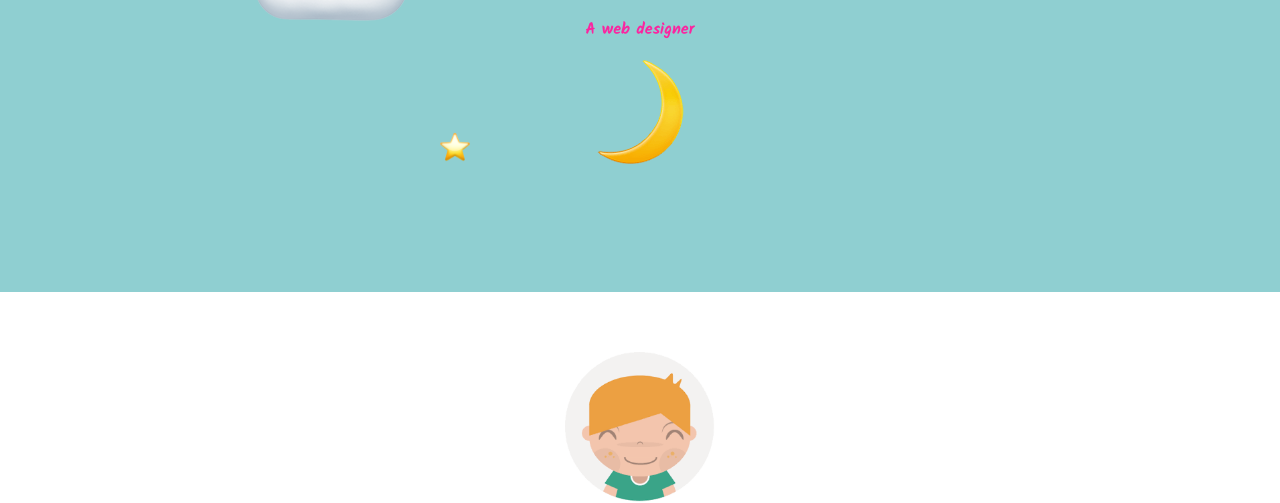
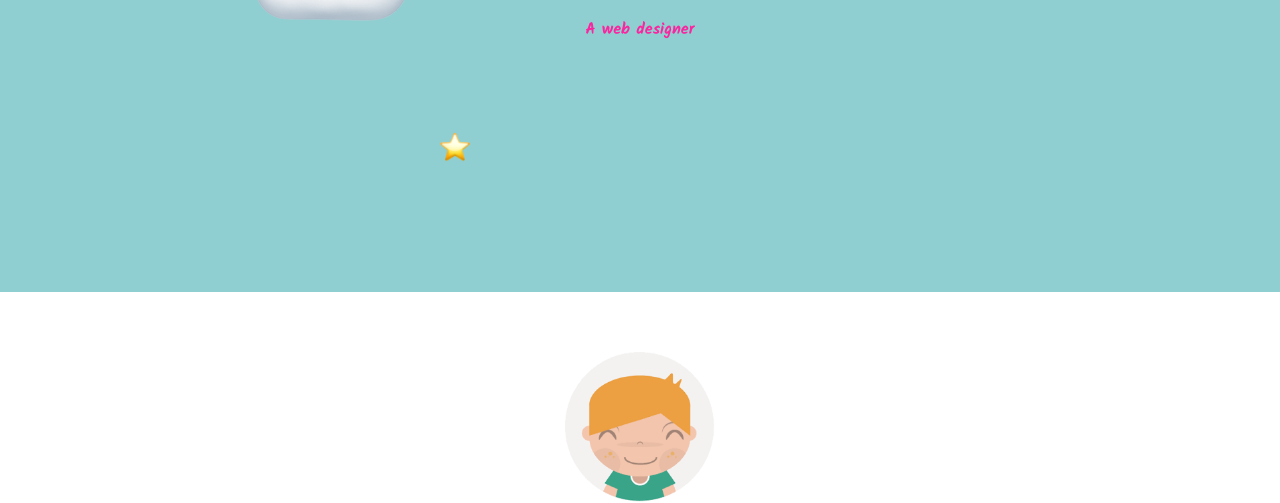
Before and after one commit to shashank1215/divyanshu, a plain HTML site: page index.html in a window 1280 px wide. Shown: the part 308-811 px from the top of the page. Drawn offline with Linux system fonts and the light colour scheme.

Commit message:
Update index.html

```diff
--- a/index.html
+++ b/index.html
@@ -15,7 +15,6 @@
     <h1>I'm Divyanshu Singh</h1>
     <p>A web designer</p>
     <img class="bottomcloud" src=cloud.png />
-    <img class="moon" src=moon.png />
     <img class="star1" src=star.png />
     <img class="star2" src=star.png />
     <img class="star3" src=star.png />
```
